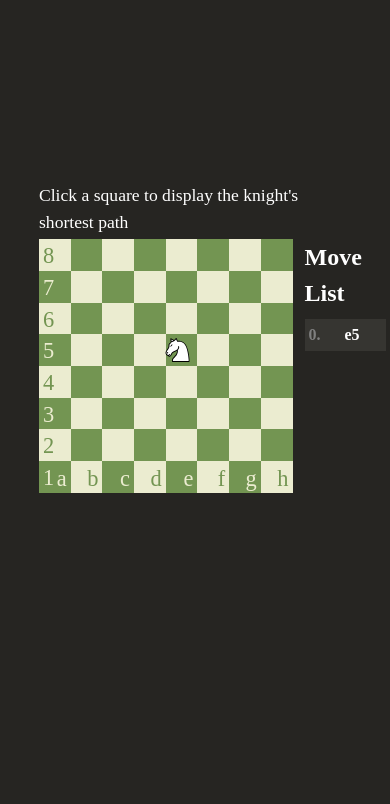
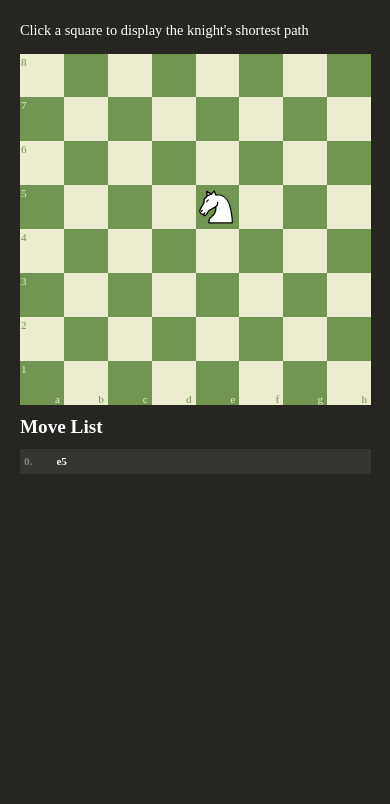
Before and after one commit to ckyever/how-does-the-knight-move, a website built with webpack: page src/template.html in a window 390 px wide. Shown: the top 804 px of the page. Built offline with nearby package versions, Linux system fonts and the light colour scheme.

Commit message:
Add styling for smaller screens

```diff
--- a/src/styles.css
+++ b/src/styles.css
@@ -226,3 +226,65 @@ footer {
 .github-icon {
   min-width: 24px;
 }
+
+@media (max-width: 600px) {
+  body {
+    font-size: 0.7rem;
+  }
+
+  body .container {
+    display: flex;
+    flex-direction: column;
+    justify-content: flex-start;
+    align-items: flex-start;
+    width: 100vw;
+  }
+
+  footer {
+    font-size: 0.8rem;
+  }
+
+  #knight {
+    margin-left: -3px;
+  }
+
+  #playing-area {
+    display: grid;
+    grid-template-columns: 1fr;
+    margin: 20px;
+    gap: 8px;
+  }
+
+  #chessboard {
+    width: 90vw;
+    height: 90vw;
+  }
+
+  /* Stop square from being highlighted when tapping on mobile */
+  .square:not(:has(img#knight)):hover {
+    filter: none;
+  }
+
+  #move-list {
+    margin-left: 0;
+  }
+
+  #move-list h2 {
+    font-size: 1.2rem;
+  }
+
+  #instructions {
+    font-size: 0.9rem;
+    grid-column: span 1;
+  }
+
+  .square > .label {
+    font-size: 0.7rem;
+  }
+
+  .square > .label.rank {
+    padding: 0 0px;
+    top: 0;
+    left: 1px;
+  }
+}
```
